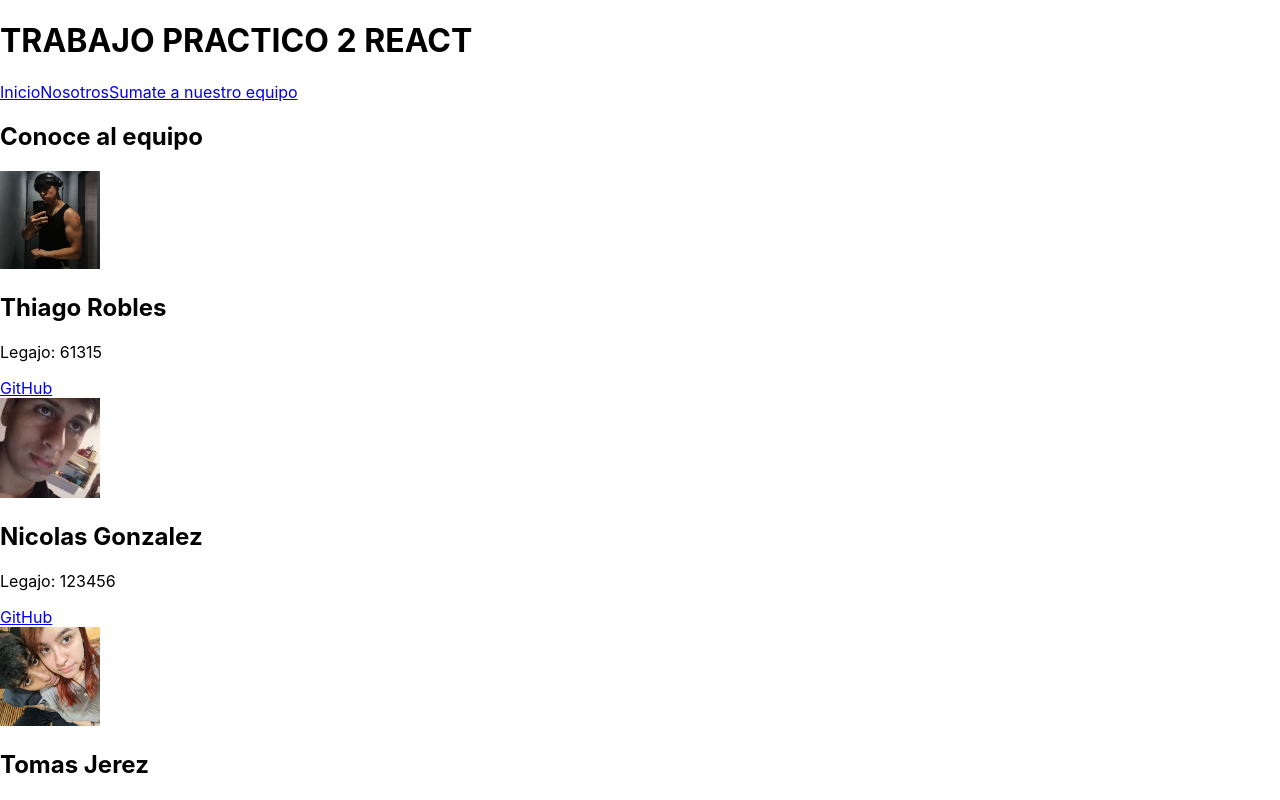
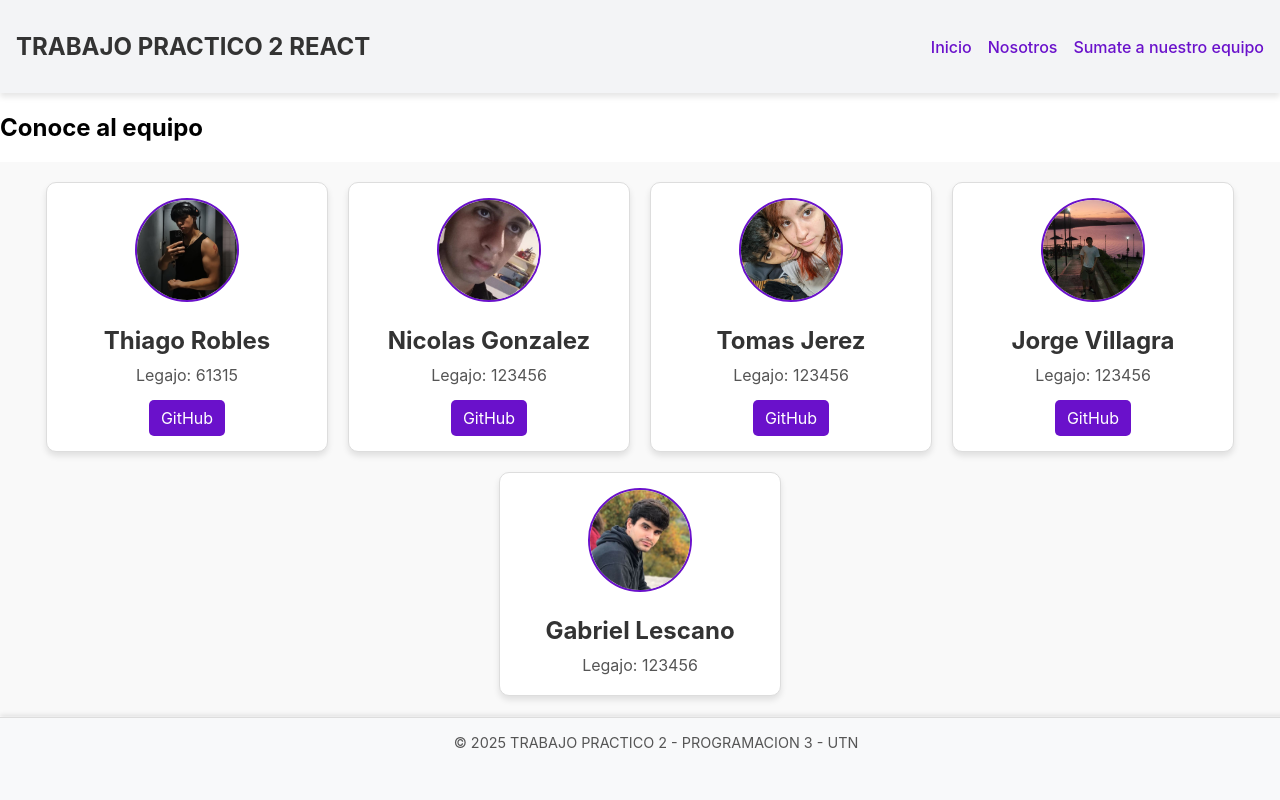
Before and after one commit to PUBICO-SA/TP2Programacion, a React (Create React App) app: page /nosotros in a window 1280 px wide. Shown: the top 800 px of the page. Built offline with nearby package versions, Linux system fonts and the light colour scheme.

Commit message:
estilo jorge completo

```diff
--- /dev/null
+++ b/src/Styles/AgregarMiembro.css
@@ -0,0 +1,82 @@
+/* Estilo para el contenedor principal */
+.contenedor{
+    font-family: 'Poppins', sans-serif;
+    background-color: #f9f9f9; /* Fondo gris claro */
+    padding: 40px;
+    border-radius: 10px;
+    box-shadow: 0 4px 10px rgba(0, 0, 0, 0.1);
+    max-width: 600px;
+    margin: 20px auto;
+}
+
+/* Estilo para el título */
+.contenedor h2 {
+    font-size: 1.8rem;
+    font-weight: 600;
+    color: #333;
+    margin-bottom: 20px;
+    text-align: center;
+}
+
+/* Estilo para el formulario */
+form {
+    display: flex;
+    flex-direction: column;
+    gap: 15px;
+}
+
+/* Estilo para los inputs */
+form input[type="text"],
+form input[type="number"],
+form input[type="url"],
+form input[type="file"] {
+    padding: 10px;
+    font-size: 1rem;
+    border: 1px solid #ddd;
+    border-radius: 5px;
+    box-shadow: inset 0 1px 3px rgba(0, 0, 0, 0.1);
+    transition: border-color 0.3s ease;
+}
+
+form input[type="text"]:focus,
+form input[type="number"]:focus,
+form input[type="url"]:focus,
+form input[type="file"]:focus {
+    border-color: #6a11cb; /* Color de enfoque */
+    outline: none;
+}
+
+/* Estilo para el label */
+form label {
+    font-size: 0.9rem;
+    font-weight: 500;
+    color: #555;
+}
+
+/* Estilo para la imagen de vista previa */
+form img {
+    width: 100px;
+    height: 100px;
+    object-fit: cover;
+    border-radius: 5px;
+    border: 1px solid #ddd;
+    margin-top: 10px;
+}
+
+/* Estilo para el botón */
+form button {
+    padding: 12px 20px;
+    font-size: 1rem;
+    font-weight: 600;
+    color: #fff;
+    background-color: #6a11cb; /* Color principal */
+    border: none;
+    border-radius: 5px;
+    cursor: pointer;
+    transition: background-color 0.3s ease, transform 0.2s ease;
+}
+
+form button:hover {
+    background-color: #2575fc; /* Color más claro al pasar el mouse */
+    transform: scale(1.05);
+}
--- /dev/null
+++ b/src/Styles/Footer.css
@@ -0,0 +1,20 @@
+footer {
+    padding: 16px;
+    background-color: #f8f9fa; /* Fondo gris claro */
+    text-align: center;
+    font-size: 0.9rem;
+    color: #555; /* Texto gris medio */
+    border-top: 1px solid #ddd; /* Línea superior sutil */
+    box-shadow: 0 -2px 5px rgba(0, 0, 0, 0.1); /* Sombra superior */
+    width: 100%;
+    height: 50px;
+    position: fixed; /* Fija el footer en la pantalla */
+    bottom: 0; /* Lo posiciona en la parte inferior */
+    left: 0; /* Asegura que esté alineado a la izquierda */
+}
+
+footer:hover {
+    background-color: #e9ecef; /* Fondo ligeramente más oscuro al pasar el mouse */
+    color: #333; /* Texto más oscuro */
+    transition: background-color 0.3s ease, color 0.3s ease;
+}
--- /dev/null
+++ b/src/Styles/Header.css
@@ -0,0 +1,32 @@
+header {
+    padding: 16px;
+    background-color: #f3f4f6; /* Gris claro */
+    display: flex;
+    justify-content: space-between;
+    align-items: center;
+    box-shadow: 0 4px 6px rgba(0, 0, 0, 0.1);
+}
+
+header h1 {
+    font-size: 1.5rem;
+    font-weight: bold;
+    color: #333;
+}
+
+header nav {
+    display: flex;
+    gap: 16px;
+}
+
+header nav a {
+    text-decoration: none;
+    font-size: 1rem;
+    color: #6a11cb; /* Azul violeta */
+    font-weight: 500;
+    transition: color 0.3s ease, transform 0.3s ease;
+}
+
+header nav a:hover {
+    color: #2575fc; /* Azul más claro */
+    transform: scale(1.1);
+}
--- /dev/null
+++ b/src/Styles/HomePages.css
@@ -0,0 +1,59 @@
+.home {
+    font-family: 'Roboto', sans-serif;
+    text-align: center;
+    background: #ffffff; /* Fondo blanco */
+    color: #333; /* Texto gris oscuro */
+    min-height: 80vh;
+    display: flex;
+    flex-direction: column;
+    justify-content: center;
+    align-items: center;
+    padding: 30px;
+    box-sizing: border-box;
+    border-radius: 15px;
+    box-shadow: 0 6px 12px rgba(0, 0, 0, 0.1);
+    border: 1px solid #ddd; /* Borde sutil */
+}
+
+.home h1 {
+    font-size: 3rem;
+    margin-bottom: 20px;
+    font-weight: 700;
+    color: #444; /* Texto gris oscuro */
+    letter-spacing: 1.5px;
+    text-shadow: 1px 1px 5px rgba(0, 0, 0, 0.1);
+}
+
+.home p {
+    font-size: 1.2rem;
+    margin: 15px 0;
+    line-height: 1.8;
+    max-width: 700px;
+    color: #555; /* Texto gris medio */
+}
+
+.home p:nth-child(2) {
+    font-weight: bold;
+    color: #666; /* Texto gris oscuro */
+}
+
+.home p:nth-child(3) {
+    font-style: italic;
+    color: #888; /* Texto gris claro */
+}
+
+/* Animación de entrada */
+@keyframes fadeIn {
+    from {
+        opacity: 0;
+        transform: translateY(20px);
+    }
+    to {
+        opacity: 1;
+        transform: translateY(0);
+    }
+}
+
+.home {
+    animation: fadeIn 0.8s ease-in-out;
+}
--- /dev/null
+++ b/src/Styles/Nosotros.css
@@ -0,0 +1,60 @@
+.nosotros {
+    display: flex;
+    flex-wrap: wrap;
+    justify-content: center;
+    gap: 20px;
+    padding: 20px;
+    background-color: #f9f9f9;
+}
+
+.nosotros > div {
+    background: #ffffff;
+    border: 1px solid #ddd;
+    border-radius: 10px;
+    box-shadow: 0 4px 6px rgba(0, 0, 0, 0.1);
+    padding: 15px;
+    text-align: center;
+    width: 250px;
+    transition: transform 0.3s ease, box-shadow 0.3s ease;
+}
+
+.nosotros > div:hover {
+    transform: translateY(-5px);
+    box-shadow: 0 6px 10px rgba(0, 0, 0, 0.15);
+}
+
+.nosotros img {
+    border-radius: 50%;
+    margin-bottom: 10px;
+    width: 100px;
+    height: 100px;
+    object-fit: cover;
+    border: 2px solid #6a11cb;
+}
+
+.nosotros h2 {
+    font-size: 1.5rem;
+    color: #333;
+    margin: 10px 0;
+}
+
+.nosotros p {
+    font-size: 1rem;
+    color: #555;
+    margin: 5px 0;
+}
+
+.nosotros a {
+    display: inline-block;
+    margin-top: 10px;
+    padding: 8px 12px;
+    background: #6a11cb;
+    color: #fff;
+    text-decoration: none;
+    border-radius: 5px;
+    transition: background 0.3s ease;
+}
+
+.nosotros a:hover {
+    background: #2575fc;
+}
--- a/src/components/Footer.jsx
+++ b/src/components/Footer.jsx
@@ -1,5 +1,6 @@
 // src/components/Footer.jsx
 import React from 'react';
+import "../Styles/Footer.css"
 
 export default function Footer() {
   return (
--- a/src/components/Header.jsx
+++ b/src/components/Header.jsx
@@ -1,7 +1,7 @@
 // src/components/Header.jsx
 import React from 'react';
 import { Link } from 'react-router-dom';
-
+import "../Styles/Header.css"
 export default function Header() {
   return (
     <header className="p-4 bg-gray-200 flex justify-between">
--- a/src/components/Main.jsx
+++ b/src/components/Main.jsx
@@ -1,3 +1,4 @@
+
 
 import Nosotros from '../components/Nosotros';
 
--- a/src/components/Nosotros.jsx
+++ b/src/components/Nosotros.jsx
@@ -1,7 +1,6 @@
-
 export default function Nosotros({ integrantes }) {
   return (
-    <div>
+    <div className="nosotros">
       {integrantes.map((persona, index) => (
         <div key={index}>
           <img src={persona.foto} alt={persona.nombre} width={100} />
--- a/src/pages/AgregarMiembro.jsx
+++ b/src/pages/AgregarMiembro.jsx
@@ -2,6 +2,7 @@ import { useState } from 'react';
 import { useNavigate } from 'react-router-dom';
 import Header from '../components/Header';
 import Footer from '../components/Footer';
+import "../Styles/AgregarMiembro.css";
 
 export default function AgregarMiembro({ setIntegrantes }) {
   const [formData, setFormData] = useState({
@@ -10,6 +11,7 @@ export default function AgregarMiembro({ setIntegrantes }) {
     legajo: '',
     github: '',
     foto: ''
+
   });
 
   const [preview, setPreview] = useState(null);
@@ -48,17 +50,18 @@ export default function AgregarMiembro({ setIntegrantes }) {
   };
 
   return (
-    <div>
+    <div className="p-6">
       <Header />
-      <h2>Sumate al equipo</h2>
+      <div className='contenedor'>
+      <h2 className="text-xl mb-4">Sumate al equipo</h2>
 
-      <form onSubmit={handleSubmit} >
+      <form onSubmit={handleSubmit} className="flex flex-col gap-4 max-w-md">
         <input type="text" name="nombre" placeholder="Nombre" onChange={handleChange} required />
         <input type="text" name="apellido" placeholder="Apellido" onChange={handleChange} required />
         <input type="number" name="legajo" placeholder="Legajo" onChange={handleChange} required />
         <input type="url" name="github" placeholder="URL de GitHub" onChange={handleChange} />
 
-        <label>Agregar foto</label>
+        <label className="text-sm font-medium">Agregar foto</label>
         <input type="file" accept="image/*" onChange={handleFile} />
 
         {preview && (
@@ -73,7 +76,7 @@ export default function AgregarMiembro({ setIntegrantes }) {
           Unirme al team 🚀
         </button>
       </form>
-
+      </div>
       <Footer />
     </div>
   );
--- a/src/pages/HomePages.jsx
+++ b/src/pages/HomePages.jsx
@@ -1,14 +1,16 @@
 import Header from "../components/Header"
 import Footer from "../components/Footer"
-
+import "../Styles/HomePages.css"
 export default function HomePages() {
   return (
-    <div>
+    <div >
         <Header />
+        <div className="home">
         <h1>BIENVENIDO AL INICIO</h1>
         <p>Este es el inicio de la pagina</p>
         <p>Para ver los integrantes del grupo, dirigete a la pestaña de nosotros</p>
         <p>Para agregar un nuevo integrante, dirigete a la pestaña de agregar miembro</p>
+        </div>
         <Footer/>
     </div>
   )
--- a/src/pages/NosotrosPages.jsx
+++ b/src/pages/NosotrosPages.jsx
@@ -1,16 +1,16 @@
-// src/pages/NosotrosPages.jsx
 import React from 'react';
 import Header from '../components/Header';
 import Footer from '../components/Footer';
 import Main from '../components/Main';
+import "../Styles/Nosotros.css";
 
-export default function NosotrosPages({Integrantes}) {
+export default function NosotrosPages({ Integrantes }) {
   return (
     <>
       <Header />
-      <main>
-        <h2>Conoce al equipo</h2>
-        <Main Integrantes={Integrantes}/>
+      <main className="p-6">
+        <h2 className="text-2xl mb-4">Conoce al equipo</h2>
+        <Main Integrantes={Integrantes} />
       </main>
       <Footer />
     </>
```
